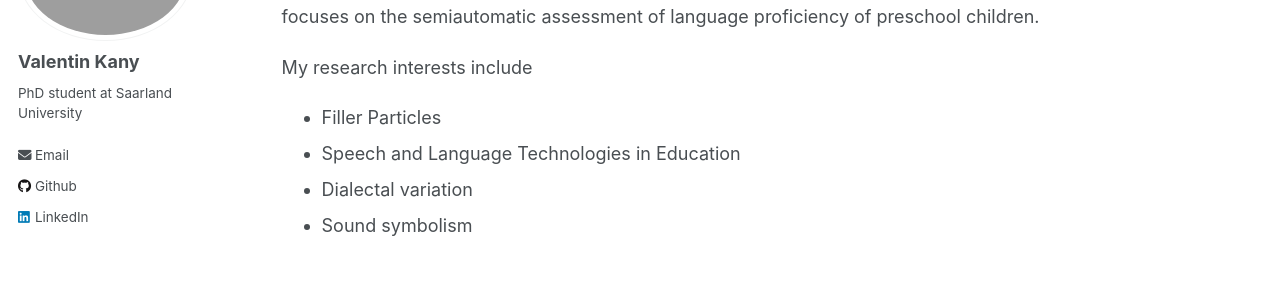
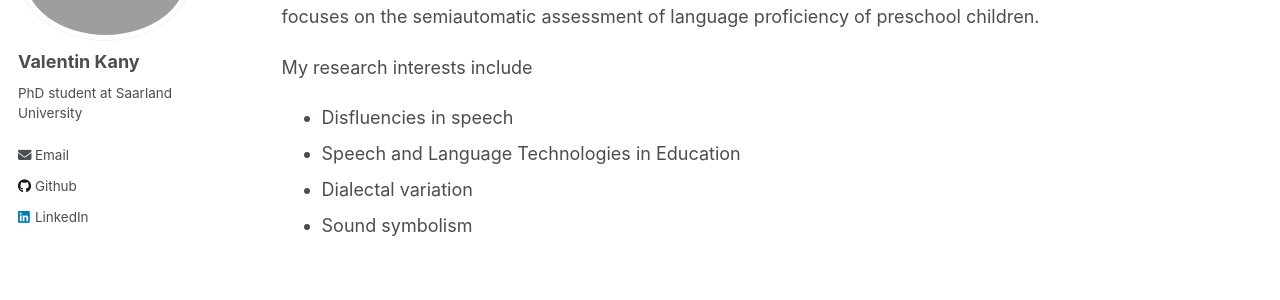
Before and after one commit to Valentin-Kany/Valentin-Kany.github.io, a Jekyll site: the page built from _pages/about.md, in a window 1280 px wide. Shown: the part 179-479 px from the top of the page. Built offline with Jekyll 4.4.1, drawn with Linux system fonts in a browser that asks for light colours.

Commit message:
Update about.md

```diff
--- a/_pages/about.md
+++ b/_pages/about.md
@@ -10,7 +10,7 @@ I am a PhD student in the [Phonetics group](https://www.coli.uni-saarland.de/gro
 I am part of the ["Wuschel-Project"](https://www.uni-saarland.de/lehrstuhl/haberzettl/projekte/sprachliche-bildung-in-kita.html){:target="_blank"} which focuses on the semiautomatic assessment of language proficiency of preschool children.
 
 My research interests include
-* Filler Particles
+* Disfluencies in speech
 * Speech and Language Technologies in Education
 * Dialectal variation
 * Sound symbolism
```
